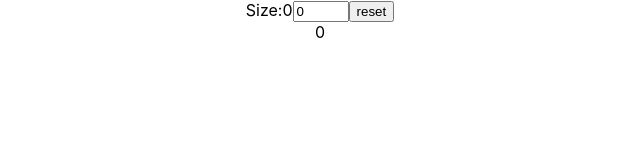
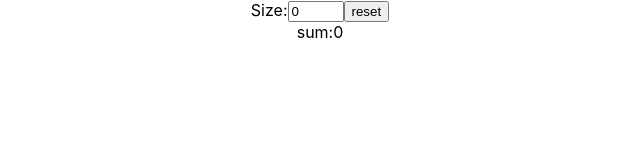
Before and after one commit to lulyqqqq/day8-react-starter, a React (Create React App) app: page / in a window 1280 px wide. Shown: the top 160 px of the page, without its empty margins (320-960 px from the left). Built offline with nearby package versions, Linux system fonts and the light colour scheme.

Commit message:
refactor: reset style

```diff
--- a/src/components/CounterGroup.jsx
+++ b/src/components/CounterGroup.jsx
@@ -13,7 +13,7 @@ const CounterGroup = (props) => {
         setSum(sum + number)
     }
     return (<div>
-        <span>{sum}</span>
+        sum:<span>{sum}</span>
         {arr.map((randomId, index) => {
             return <Counter key={index + randomId} updateSum={handleSum}/>
         })}
--- a/src/components/CounterGroupGenerator.jsx
+++ b/src/components/CounterGroupGenerator.jsx
@@ -9,14 +9,14 @@ const CounterGroupGenerator = (props) => {
         setSize(value)
     }
 
-    const handleRest = () => {
+    const handleReset = () => {
         props.setSize(size)
     }
 
     return (<div>
-        <span>Size:{props.size}</span>
+        <span>Size:</span>
         <input min={0} max={20} type="number" value={size} onChange={handleChange}/>
-        <button onClick={handleRest}>reset</button>
+        <button onClick={handleReset}>reset</button>
     </div>)
 }
 
```
